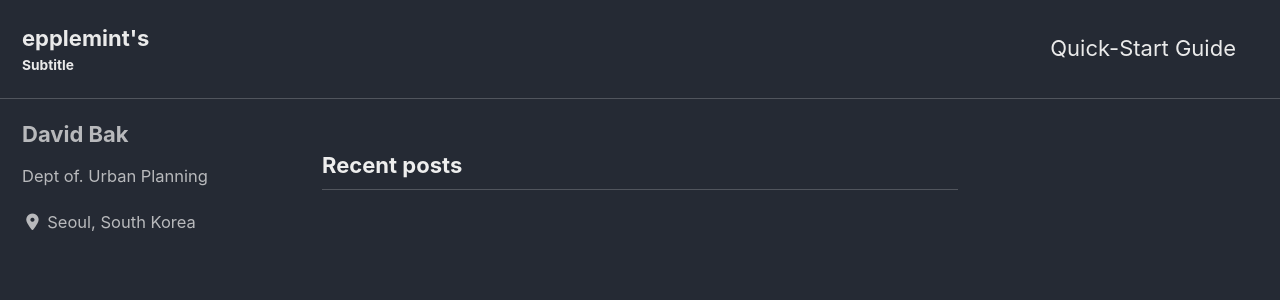
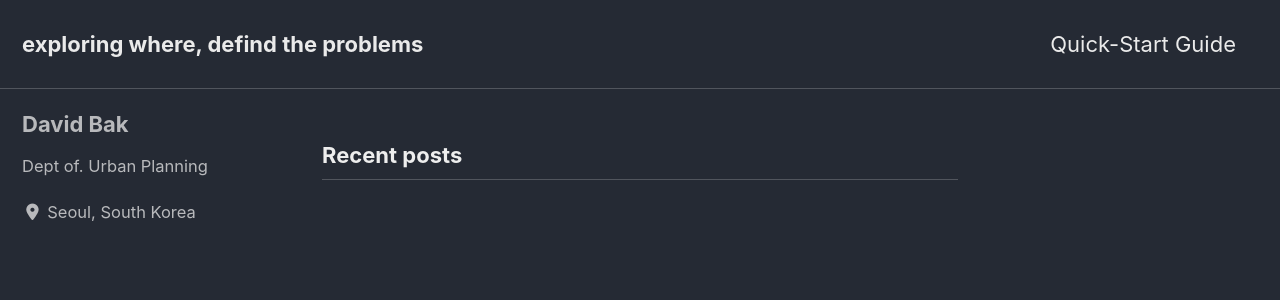
Before and after one commit to epplemint/epplemint.github.io, a Jekyll site: the page built from index.html, in a window 1280 px wide and 900 px high. Shown: the top 300 px of the window. Built offline with Jekyll 4.4.1, drawn with Linux system fonts in a browser that asks for light colours; cached includes are drawn as plain includes; nearby versions of some CDN libraries; the list of posts is cut into pages by our own code.

Commit message:
Update _config.yml

```diff
--- a/_config.yml
+++ b/_config.yml
@@ -16,11 +16,11 @@ minimal_mistakes_skin    : "dark" # "air", "aqua", "contrast", "dark", "dirt", "
 
 # Site Settings
 locale                   : "en-US"
-title                    : "epplemint's"
+title                    : "exploring where, defind the problems"
 title_separator          : ";"
-subtitle                 : Subtitle # site tagline that appears below site title in masthead
+subtitle                 :  # site tagline that appears below site title in masthead
 name                     : "David Bak"
-description              : "epplemint's blog"
+description              : #
 url                      : epplemint.github.io # the base hostname & protocol for your site e.g. "https://mmistakes.github.io"
 baseurl                  : # the subpath of your site, e.g. "/blog"
 repository               : # GitHub username/repo-name e.g. "mmistakes/minimal-mistakes"
```
